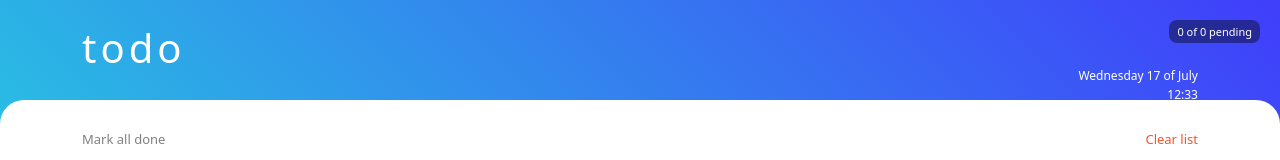
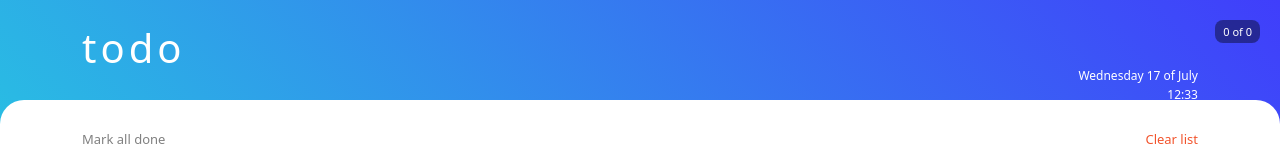
Before and after one commit to Syden10/Todo, a React (Vite) app: page / in a window 1280 px wide. Shown: the top 160 px of the page. Built offline with nearby package versions, Linux system fonts and the light colour scheme.

Commit message:
pending count change

```diff
--- a/src/TodoApp.jsx
+++ b/src/TodoApp.jsx
@@ -23,7 +23,7 @@ export const TodoApp = () => {
   return (
     <>
       <small className='animate__animated animate__fadeInDown todo-count'>
-        {pendingTodosCount} of {todosCount} pending
+        {pendingTodosCount} of {todosCount}
       </small>
       <header className='animate__animated animate__fadeInDown'>
         <div className='container title-box'>
```
Also changed, not shown: 2 other files (tests, documents, lock files or other folders).
